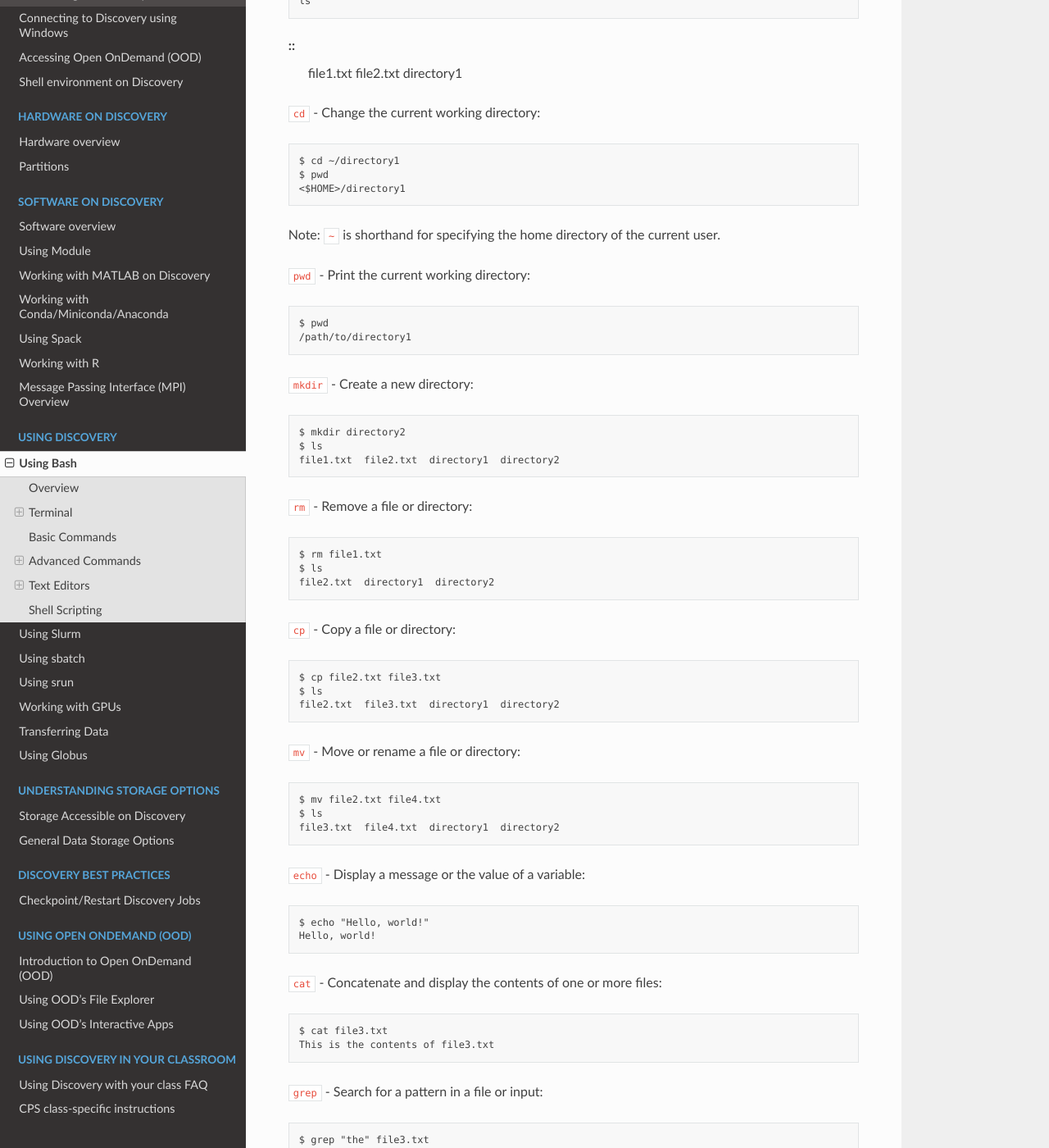
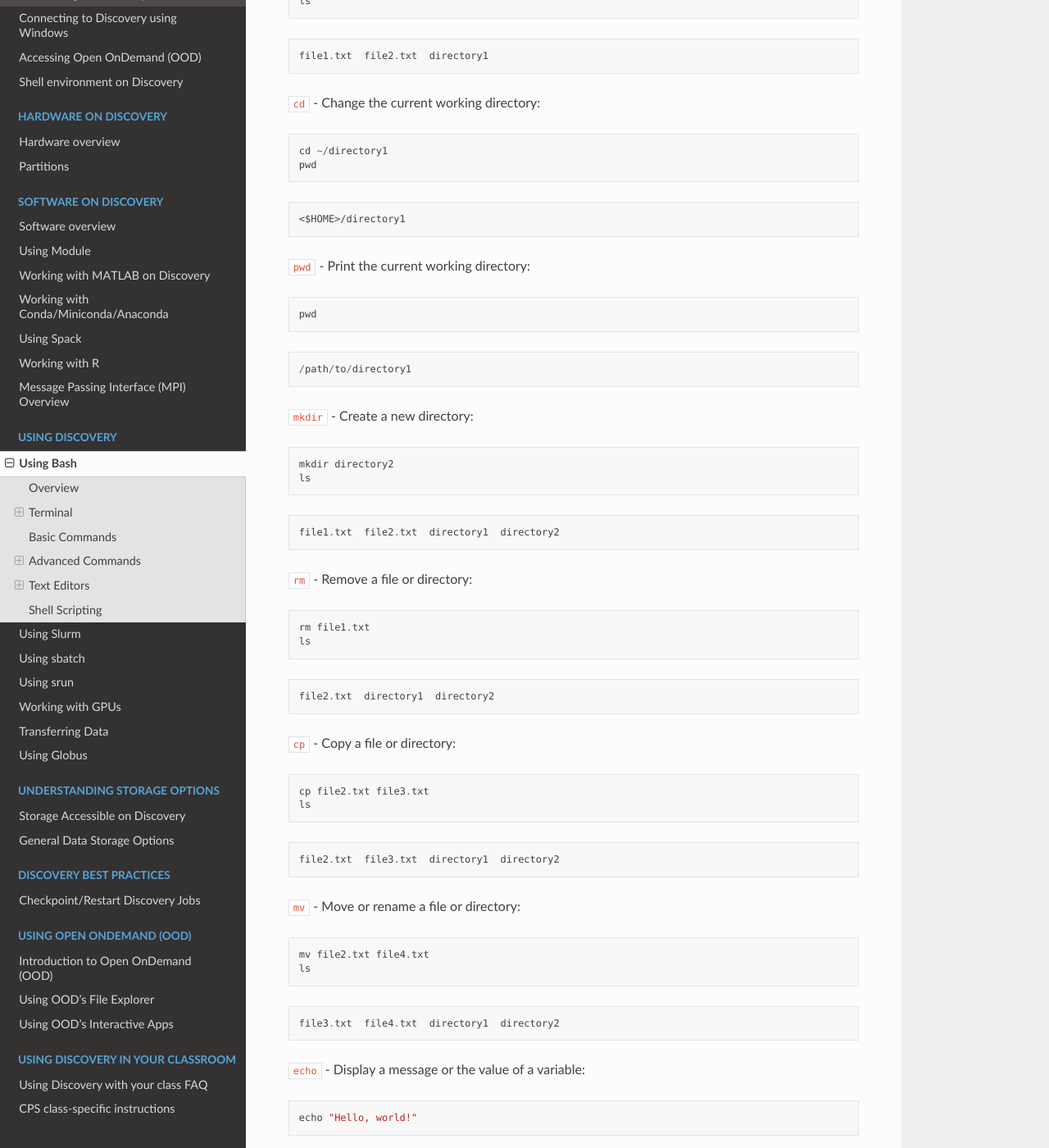
Before and after one commit to northeastern-rc/rc-public-documentation, a Sphinx documentation site: the page built from docs/source/using-discovery/bash.rst, in a window 1280 px wide and 1400 px high, scrolled down 2794 px. Shown: the whole window at 82% size. Built offline with Sphinx 7.4.7 and the Read the Docs theme 2.0.0, drawn with Linux system fonts in a browser that asks for light colours; some of the changed text lies outside the part shown.

Commit message:
Separate command and output
for clarity

```diff
--- a/docs/source/using-discovery/bash.rst
+++ b/docs/source/using-discovery/bash.rst
@@ -80,69 +80,94 @@ Basic Commands
 
    ls
 ::
+
    file1.txt  file2.txt  directory1
 ``cd`` - Change the current working directory::
 
-   $ cd ~/directory1
-   $ pwd
+   cd ~/directory1
+   pwd
+::
+
    <$HOME>/directory1
-Note: ``~`` is shorthand for specifying the home directory of the current user.
-
 ``pwd`` - Print the current working directory::
 
-   $ pwd
+   pwd
+::
+
    /path/to/directory1
 ``mkdir`` - Create a new directory::
 
-   $ mkdir directory2
-   $ ls
+   mkdir directory2
+   ls
+::
+
    file1.txt  file2.txt  directory1  directory2
 ``rm`` - Remove a file or directory::
 
-   $ rm file1.txt
-   $ ls
+   rm file1.txt
+   ls
+::
+
    file2.txt  directory1  directory2
 ``cp`` - Copy a file or directory::
 
-   $ cp file2.txt file3.txt
-   $ ls
+   cp file2.txt file3.txt
+   ls
+::
+
    file2.txt  file3.txt  directory1  directory2
 ``mv`` - Move or rename a file or directory::
 
-   $ mv file2.txt file4.txt
-   $ ls
+   mv file2.txt file4.txt
+   ls
+::
+
    file3.txt  file4.txt  directory1  directory2
 ``echo`` - Display a message or the value of a variable::
 
-   $ echo "Hello, world!"
+   echo "Hello, world!"
+::
+
    Hello, world!
 ``cat`` - Concatenate and display the contents of one or more files::
 
-   $ cat file3.txt
+   cat file3.txt
+::
+
    This is the contents of file3.txt
 ``grep`` - Search for a pattern in a file or input::
 
-   $ grep "the" file3.txt
+   grep "the" file3.txt
+::
+
    This is the contents of file3.txt
 ``sort`` - Sort the lines of a file or input::
 
-   $ sort file3.txt
+   sort file3.txt
+::
+
    This is the contents of file3.txt
 ``uniq`` - Remove duplicates from a sorted file or input::
 
-   $ sort file3.txt | uniq
+   sort file3.txt | uniq
    This is the contents of file3.txt
 ``wc`` - Count the number of lines, words, and characters in a file or input::
 
-   $ wc file3.txt
+   wc file3.txt
+::
+
    1   4  26 file3.txt
 ``head`` - Display the first lines of a file or input::
 
-   $ head file3.txt
+   head file3.txt
+::
+
    This is the contents of file3.txt
 ``tail`` - Display the last lines of a file or input::
 
-   $ tail file3.txt
+   tail file3.txt
+::
+
    This is the contents of file3.txt
 ``less`` - View the contents of a file one page at a time::
 
```
